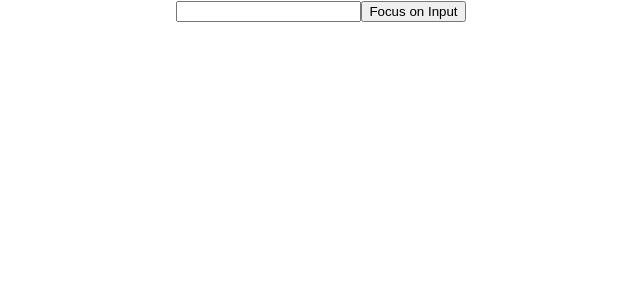
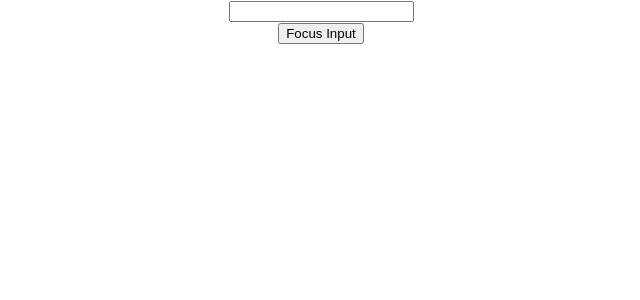
Before and after one commit to mistrymohini/ReactDemoProject, a React (Create React App) app: page / in a window 1280 px wide. Shown: the top 300 px of the page, without its empty margins (319-959 px from the left). Built offline with nearby package versions, Linux system fonts and the light colour scheme.

Commit message:
Forwarding Refs forwarding refs to parent component

```diff
--- a/src/App.js
+++ b/src/App.js
@@ -1,13 +1,13 @@
 import React,{Component} from 'react';
 import logo from './logo.svg';
 import './App.css';
-import FocusInput from './Component/FocusInput';
+import FRParentInput from './Component/FRParentInput';
 
 class App extends Component {
   render(){
     return (
       <div className="App">
-       <FocusInput/>
+       <FRParentInput/>
       </div>
     );
   }
--- /dev/null
+++ b/src/Component/FRInput.js
@@ -0,0 +1,15 @@
+import React from 'react'
+
+// export default function FRInput() {
+//   return (
+//     <input type='text'/>
+//   )
+// }
+const FRInput=React.forwardRef((props,ref)=>{
+    return (
+            <div><input type='text' ref={ref}/></div>
+          )
+
+})
+
+export default FRInput
--- /dev/null
+++ b/src/Component/FRParentInput.js
@@ -0,0 +1,22 @@
+import React, { Component, createRef } from 'react'
+import FRInput from './FRInput'
+
+class FRParentInput extends Component {
+    constructor(props) {
+      super(props)
+      this.inputRef=createRef()
+    }
+    clickHandler=()=>{
+        this.inputRef.current.focus()
+    }
+  render() {
+    return (
+      <div>
+        <FRInput ref={this.inputRef}/>
+        <button onClick={this.clickHandler}>Focus Input</button>
+      </div>
+    )
+  }
+}
+
+export default FRParentInput
```
